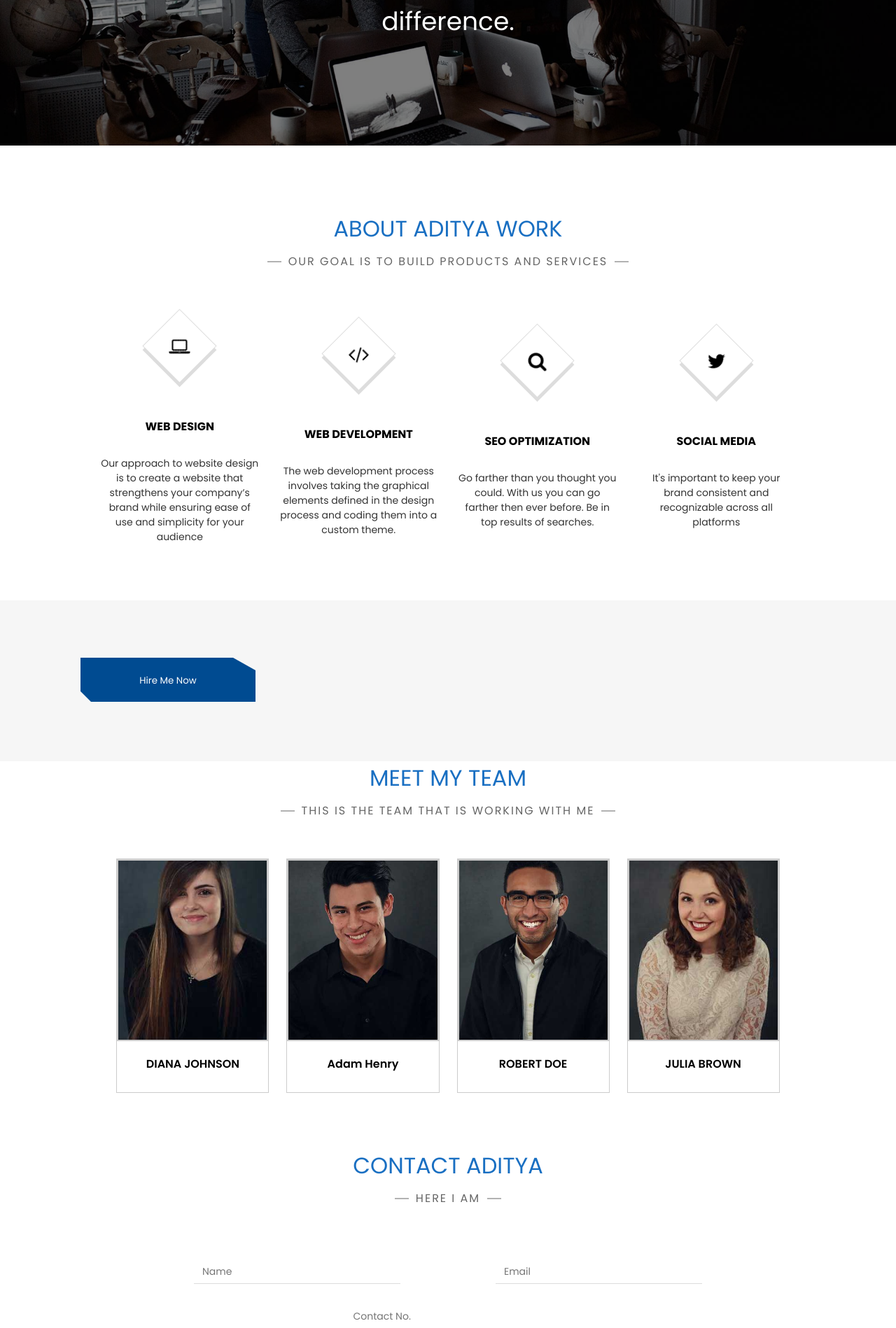
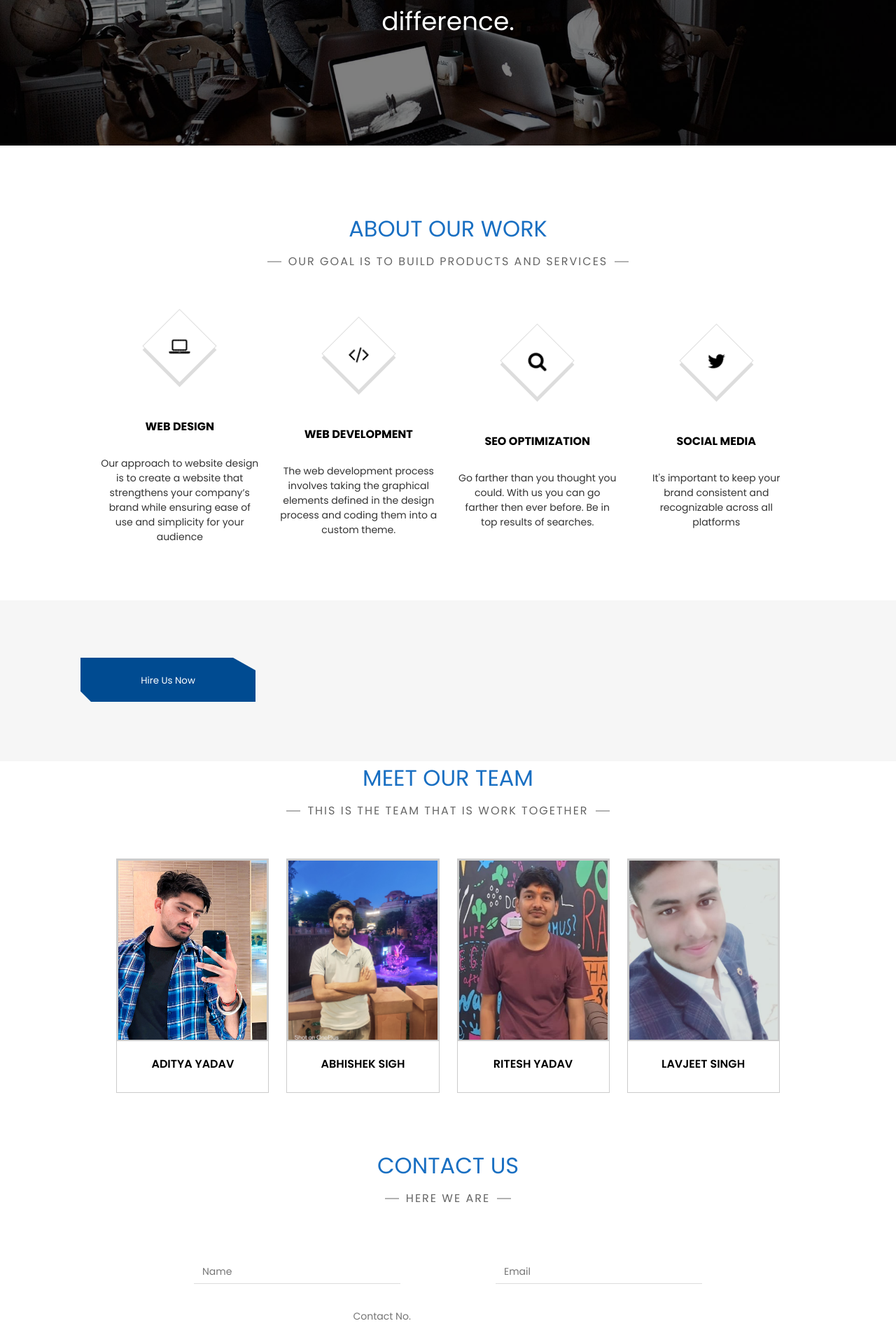
Before and after one commit to Ritesh1927/Portfolio, a Django app: page / in a window 1280 px wide. Shown: the part 1902-3800 px from the top of the page at 70% size. Run offline with Django 4.2, Linux system fonts and the light colour scheme.

Commit message:
changes in our team and images

```diff
--- a/portfolio/static/folio/utility.css
+++ b/portfolio/static/folio/utility.css
@@ -3,6 +3,7 @@
   padding: 0;
   box-sizing: border-box;
   font-family: "Poppins", sans-serif;
+  scroll-behavior: smooth;
   /* font-family: 'Syne', sans-serif; */
 }
 /* html {
--- a/portfolio/templates/folio/index.html
+++ b/portfolio/templates/folio/index.html
@@ -32,12 +32,12 @@
   </head>
   <body>
     <!-- main home into div  -->
-    <div class="main-home-intro background-overlay">
+    <div id="home" class="main-home-intro background-overlay">
       <div class="hero-content inline align-centre justify-centre">
-        <h1 class="text-center">I am Aditya Singh</h1>
-        <p class="hero-child text-center">I'M A CREATIVE WEB DEVELOPER</p>
+        <h1 class="text-center">We Are Dictator's</h1>
+        <p class="hero-child text-center">We Are CREATIVE WEB DEVELOPER</p>
         <p class="text-center">
-          I STAND ON A SWEET SPOT WHERE DESIGN & CODE INTERSECTS.
+          We STAND ON A SWEET SPOT WHERE DESIGN & CODE INTERSECTS.
         </p>
       </div>
       <div class="arrow-wrapper home-arrow-down">
@@ -51,20 +51,24 @@
     <nav class="navbar">
       <div class="content">
         <div class="logo">
-          <a href="#">Aditya </a>
+          <a href="#">Dictator's</a>
         </div>
         <ul class="menu-list">
           <div class="icon cancel-btn">
             <i class="fas fa-times"></i>
           </div>
-          <li><a href="">home</a></li>
-          <li><a href="">intro</a></li>
-          <li><a href="">about </a></li>
-          <li><a href="">services</a></li>
-          <li><a href="">team</a></li>
-          <li><a href="">history</a></li>
-          <li><a href="">works </a></li>
-          <li><a href="">contact</a></li>
+          <li><a href="#home">home</a></li>
+          <li><a href="#intro-section">intro</a></li>
+          <li><a href="#about-us">about </a></li>
+          <li><a href="#services">services</a></li>
+          <li><a href="#our-team">team</a></li>
+          <!-- <li><a href="">history</a></li> -->
+          <li>
+            <a href="https://github.com/its-princeyadav/personalprojects"
+              >works
+            </a>
+          </li>
+          <li><a href="#contact">contact</a></li>
         </ul>
         <div class="icon menu-btn">
           <i class="fas fa-bars"></i>
@@ -110,7 +114,7 @@
         <div class="service-col1 diamnd-container-wrapper">
           <div class="dimand-container">
             <div class="sub-dimand-container">
-              <p>Aditya</p>
+              <p>Dictator's</p>
             </div>
           </div>
         </div>
@@ -156,9 +160,9 @@
       </div>
     </section>
     <!-- types of work done by us   -->
-    <section class="developing-character-container">
+    <section id="services" class="developing-character-container">
       <div class="welcome-heading-div">
-        <h2 class="text-center">ABOUT ADITYA WORK</h2>
+        <h2 class="text-center">ABOUT OUR WORK</h2>
         <p class="text-center">
           <span class="explore-tab"
             >OUR GOAL IS TO BUILD PRODUCTS AND SERVICES</span
@@ -214,18 +218,18 @@
     <section class="progress-section-main-wrapper">
       <div class="progress-section-container">
         <div class="new-btn-wrap">
-          <button class="box">Hire Me Now</button>
+          <button class="box">Hire Us Now</button>
         </div>
         <div></div>
       </div>
     </section>
     <!-- our team card section -->
-    <section class="card-section-wrapper">
+    <section id="our-team" class="card-section-wrapper">
       <div class="welcome-heading-div">
-        <h2 class="text-center">MEET MY TEAM</h2>
+        <h2 class="text-center">MEET OUR TEAM</h2>
         <p class="text-center">
           <span class="explore-tab"
-            >THIS IS THE TEAM THAT IS WORKING WITH ME</span
+            >THIS IS THE TEAM THAT IS WORK TOGETHER</span
           >
         </p>
       </div>
@@ -235,39 +239,40 @@
             <div class="team-member-front">
               <div class="team-member-thumb">
                 <img
-                  src="{% static 'folio/assest/images/card1.jpg' %}"
+                  src="{% static 'folio/assest/images/Aditya1.jpg' %}"
                   class="img-res"
                   alt="website template image"
                 />
               </div>
-              <p class="team-member-front-name">DIANA JOHNSON</p>
+              <p class="team-member-front-name">ADITYA YADAV</p>
             </div>
             <div class="team-member-back">
               <div class="team-member-info">
-                <h3 class="team-member-back-name">DIANA JOHNSON</h3>
-                <p class="team-member-back-position">Web Designer</p>
+                <h3 class="team-member-back-name">ADITYA YADAV</h3>
+                <p class="team-member-back-position">Front-End Designer</p>
                 <p class="team-member-back-info">
-                  Curabitur nulla odio bibendum sit amet facilisis sed lobortis
-                  id, just Donec ollic itudin facil isis nulla. Donec eget
-                  ligula.
+                  A experience Frontend developer works with many raputated
+                  organization like Bhartiya tech , Sublime Solutions , Edneed .
+                  Or also have experienceof some personal projects and currently
+                  persuing BCA
                 </p>
                 <div class="social-icons small">
                   <a
-                    href="https://www.free-css.com/free-css-templates"
+                    href="https://www.instagram.com/its_princeyadav/"
                     class="rectangle"
-                    ><i class="fa fa-facebook"></i></a
+                    ><i class="fa fa-instagram"></i></a
                   ><a
-                    href="https://www.free-css.com/free-css-templates"
+                    href="https://twitter.com/adityas73623812"
                     class="rectangle"
                     ><i class="fa fa-twitter"></i></a
                   ><a
-                    href="https://www.free-css.com/free-css-templates"
+                    href="https://www.link.com/in/aditya-singh-6028a3239/"
                     class="rectangle"
                     ><i class="fa fa-linkedin"></i></a
                   ><a
-                    href="https://www.free-css.com/free-css-templates"
+                    href="https://mail.google.com/mail/u/0/#inbox"
                     class="rectangle"
-                    ><i class="fa fa-dribbble"></i
+                    ><i class="fa fa-envelope fa-xl"></i
                   ></a>
                 </div>
               </div>
@@ -279,39 +284,38 @@
             <div class="team-member-front">
               <div class="team-member-thumb">
                 <img
-                  src="{% static 'folio/assest/images/card2.jpg' %}"
+                  src="{% static 'folio/assest/images/Abhishek.jpg' %}"
                   class="img-res"
                   alt="website template image"
                 />
               </div>
-              <p class="team-member-front-name">Adam Henry</p>
+              <p class="team-member-front-name">ABHISHEK SIGH</p>
             </div>
             <div class="team-member-back">
               <div class="team-member-info">
-                <h3 class="team-member-back-name">Adam Henry</h3>
-                <p class="team-member-back-position">Web Designer</p>
+                <h3 class="team-member-back-name">ABHISHEK SIGH</h3>
+                <p class="team-member-back-position">Cyber Security</p>
                 <p class="team-member-back-info">
-                  Curabitur nulla odio bibendum sit amet facilisis sed lobortis
-                  id, just Donec ollic itudin facil isis nulla. Donec eget
-                  ligula.
+                  A experinced cyber Security works with some organization and
+                  curently persuing BCA
                 </p>
                 <div class="social-icons small">
                   <a
-                    href="https://www.free-css.com/free-css-templates"
+                    href="https://www.instagram.com/theabhisingh12/?utm_source=qr&igshid=MzNlNGNkZWQ4Mg%3D%3D"
                     class="rectangle"
-                    ><i class="fa fa-facebook"></i></a
+                    ><i class="fa fa-instagram"></i></a
                   ><a
                     href="https://www.free-css.com/free-css-templates"
                     class="rectangle"
                     ><i class="fa fa-twitter"></i></a
                   ><a
-                    href="https://www.free-css.com/free-css-templates"
+                    href="https://www.linkedin.com/in/abhishekkr8709/?fbclid=PAAaaYgY3tSdtnrsrvJqeMELF_7xHEK25aGH9-_qIIulBaQ_byNOWTEplfrl4"
                     class="rectangle"
                     ><i class="fa fa-linkedin"></i></a
                   ><a
-                    href="https://www.free-css.com/free-css-templates"
+                    href="https://mail.google.com/mail/u/0/#inbox"
                     class="rectangle"
-                    ><i class="fa fa-dribbble"></i
+                    ><i class="fa fa-envelope"></i
                   ></a>
                 </div>
               </div>
@@ -323,39 +327,38 @@
             <div class="team-member-front">
               <div class="team-member-thumb">
                 <img
-                  src="{% static 'folio/assest/images/card3.jpg' %}"
+                  src="{% static 'folio/assest/images/Ritesh.jpg' %}"
                   class="img-res"
                   alt="website template image"
                 />
               </div>
-              <p class="team-member-front-name">ROBERT DOE</p>
+              <p class="team-member-front-name">RITESH YADAV</p>
             </div>
             <div class="team-member-back">
               <div class="team-member-info">
-                <h3 class="team-member-back-name">ROBERT DOE</h3>
-                <p class="team-member-back-position">Mobile APP Developer</p>
+                <h3 class="team-member-back-name">RITESH YADAV</h3>
+                <p class="team-member-back-position">Back-End Developer</p>
                 <p class="team-member-back-info">
-                  Curabitur nulla odio bibendum sit amet facilisis sed lobortis
-                  id, just Donec ollic itudin facil isis nulla. Donec eget
-                  ligula.
+                  A experinced cyber Security works with some organization ,
+                  also have some personal projects and curently persuing BCA
                 </p>
                 <div class="social-icons small">
                   <a
-                    href="https://www.free-css.com/free-css-templates"
+                    href="https://www.instagram.com/riteshydv_1906/?utm_source=qr&igshid=MzNlNGNkZWQ4Mg%3D%3D"
                     class="rectangle"
-                    ><i class="fa fa-facebook"></i></a
+                    ><i class="fa fa-instagram"></i></a
                   ><a
-                    href="https://www.free-css.com/free-css-templates"
+                    href="https://twitter.com/MadaraU55753580?t=U1bPl0qe3lqCTagWMCXARw&s=09"
                     class="rectangle"
                     ><i class="fa fa-twitter"></i></a
                   ><a
-                    href="https://www.free-css.com/free-css-templates"
+                    href="https://www.linkedin.com/in/ritesh-yadav-b375a7252/"
                     class="rectangle"
                     ><i class="fa fa-linkedin"></i></a
                   ><a
-                    href="https://www.free-css.com/free-css-templates"
+                    href="https://mail.google.com/mail/u/0/#inbox"
                     class="rectangle"
-                    ><i class="fa fa-dribbble"></i
+                    ><i class="fa fa-envelope"></i
                   ></a>
                 </div>
               </div>
@@ -367,39 +370,38 @@
             <div class="team-member-front">
               <div class="team-member-thumb">
                 <img
-                  src="{% static 'folio/assest/images/card4.jpg' %}"
+                  src="{% static 'folio/assest/images/Lavjeet.jpg' %}"
                   class="img-res"
                   alt="website template image"
                 />
               </div>
-              <p class="team-member-front-name">JULIA BROWN</p>
+              <p class="team-member-front-name">LAVJEET SINGH</p>
             </div>
             <div class="team-member-back">
               <div class="team-member-info">
-                <h3 class="team-member-back-name">JULIA BROWN</h3>
+                <h3 class="team-member-back-name">LAVJEET SINGH</h3>
                 <p class="team-member-back-position">Seo Specialist</p>
                 <p class="team-member-back-info">
-                  Curabitur nulla odio bibendum sit amet facilisis sed lobortis
-                  id, just Donec ollic itudin facil isis nulla. Donec eget
-                  ligula.
+                  Experienced Seo Specialist works on Google Adsence , Digital
+                  Marketing , Optimization or currently persuing BCA
                 </p>
                 <div class="social-icons small">
                   <a
-                    href="https://www.free-css.com/free-css-templates"
+                    href="https://www.instagram.com/lavjeetsingh01/?utm_source=qr&igshid=MzNlNGNkZWQ4Mg%3D%3D"
                     class="rectangle"
-                    ><i class="fa fa-facebook"></i></a
+                    ><i class="fa fa-instagram"></i></a
                   ><a
                     href="https://www.free-css.com/free-css-templates"
                     class="rectangle"
                     ><i class="fa fa-twitter"></i></a
                   ><a
-                    href="https://www.free-css.com/free-css-templates"
+                    href="https://www.linkedin.com/in/lavjeet-singh-348b54251"
                     class="rectangle"
                     ><i class="fa fa-linkedin"></i></a
                   ><a
-                    href="https://www.free-css.com/free-css-templates"
+                    href="https://mail.google.com/mail/u/0/#inbox"
                     class="rectangle"
-                    ><i class="fa fa-dribbble"></i
+                    ><i class="fa fa-envelope"></i
                   ></a>
                 </div>
               </div>
@@ -409,20 +411,20 @@
       </div>
     </section>
     <!-- our form section  -->
-    <section class="contact-from-section">
+    <section id="contact" class="contact-from-section">
       <div class="welcome-heading-div">
-        <h2 class="text-center">CONTACT ADITYA</h2>
+        <h2 class="text-center">CONTACT US</h2>
         <p class="text-center">
-          <span class="explore-tab">HERE I AM</span>
+          <span class="explore-tab">HERE WE ARE</span>
         </p>
       </div>
       <form
-      action="/"
-      name="myForm "
-      method="post"
-      onsubmit="return validateForm()"
+        action="/"
+        name="myForm "
+        method="post"
+        onsubmit="return validateForm()"
       >
-      {% csrf_token %}
+        {% csrf_token %}
         <div class="form-wrapper">
           <div>
             <input
```
Also changed, not shown: other parts of portfolio/templates/folio/index.html (+12 -6 lines), portfolio/db.sqlite3, portfolio/static/folio/assest/images/Abhishek.jpg (added), portfolio/static/folio/assest/images/Aditya1.jpg (added), portfolio/static/folio/assest/images/Lavjeet.jpg (added), portfolio/static/folio/assest/images/Ritesh.jpg (added).
